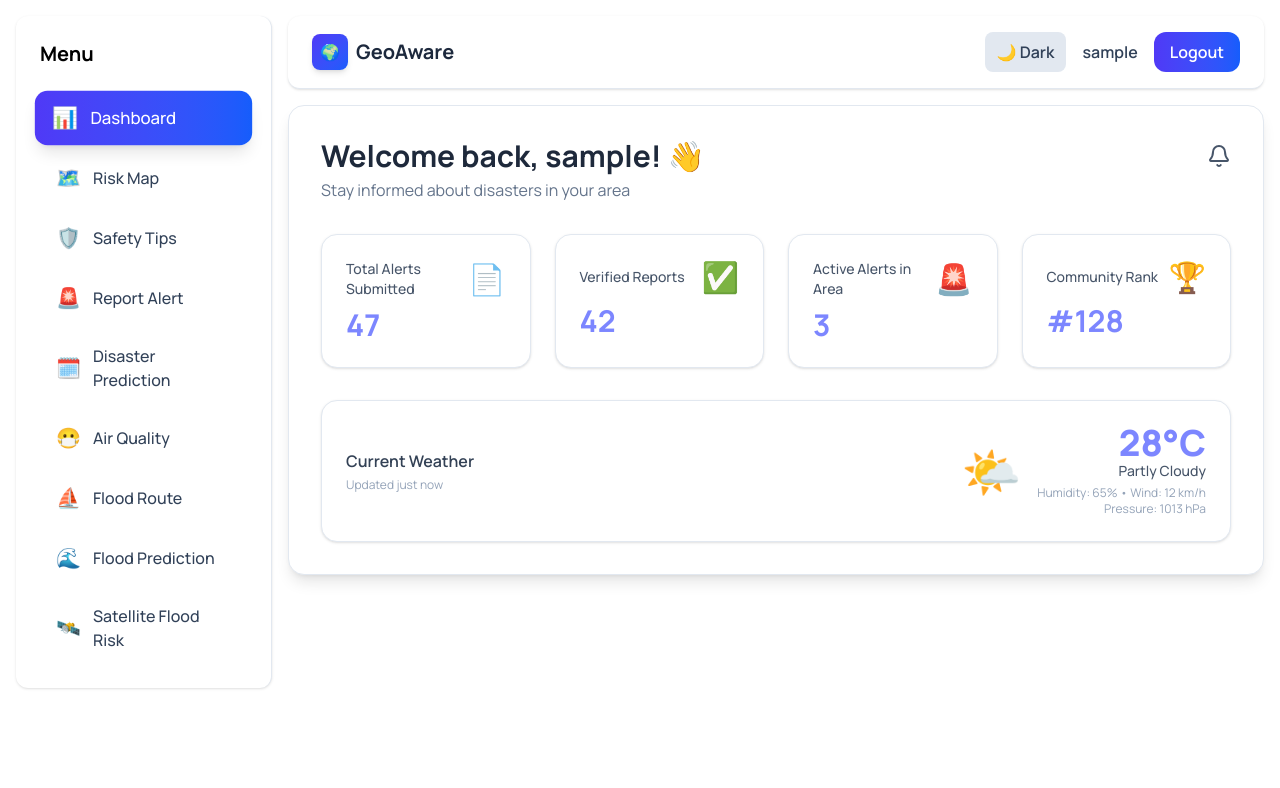
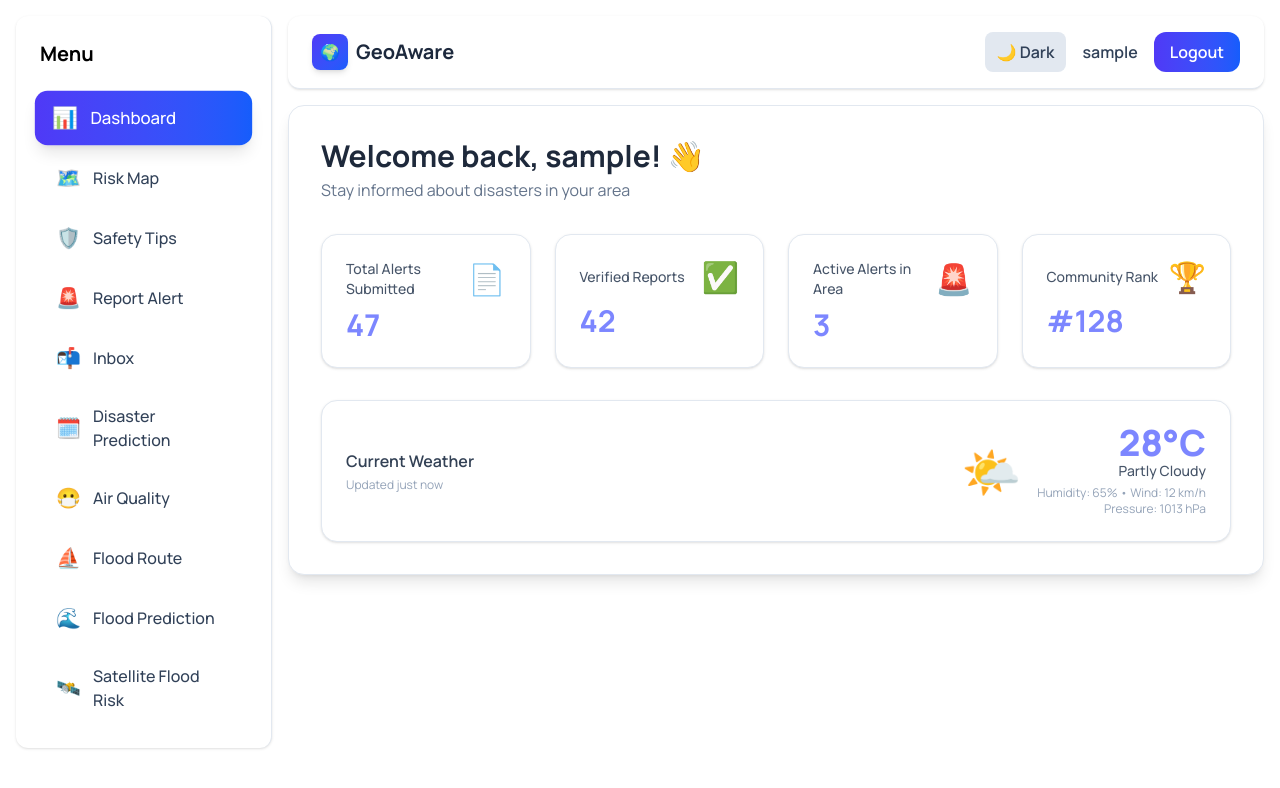
Before and after one commit to Sssaranshhh/GeoAware, a React (Vite) app in the folder frontend/: page /dashboard in a window 1280 px wide. Shown: the top 788 px of the page. Built offline with nearby package versions, Linux system fonts and the light colour scheme; no server answers; sample sign-in values are in the browser's storage.

Commit message:
inbox fixed

```diff
--- a/frontend/src/components/common/Sidebar.jsx
+++ b/frontend/src/components/common/Sidebar.jsx
@@ -37,6 +37,12 @@ const Sidebar = ({ darkMode }) => {
       label: "Broadcast Alert",
       icon: "📢",
       roles: ["admin"],
+    },
+    {
+      path: "/inbox",
+      label: "Inbox",
+      icon: "📬",
+      roles: ["user", "responder", "admin"],
     },
     {
       path: "/predict",
@@ -94,12 +100,11 @@ const Sidebar = ({ darkMode }) => {
             to={item.path}
             className={({ isActive }) =>
               `flex items-center gap-3 px-4 py-3 rounded-xl transition-all duration-200 font-medium
-              ${
-                isActive
-                  ? darkMode
-                    ? "bg-gradient-to-r from-indigo-600 to-blue-600 text-white shadow-lg scale-105"
-                    : "bg-gradient-to-r from-indigo-600 to-blue-600 text-white shadow-lg scale-105"
-                  : darkMode
+              ${isActive
+                ? darkMode
+                  ? "bg-gradient-to-r from-indigo-600 to-blue-600 text-white shadow-lg scale-105"
+                  : "bg-gradient-to-r from-indigo-600 to-blue-600 text-white shadow-lg scale-105"
+                : darkMode
                   ? "text-gray-300 hover:bg-gray-800 active:scale-95"
                   : "text-slate-700 hover:bg-slate-100 active:scale-95"
               }
--- a/frontend/src/pages/DashboardPage.jsx
+++ b/frontend/src/pages/DashboardPage.jsx
@@ -1,12 +1,9 @@
 import React from "react";
 import { useAppContext } from "../Context/AppContext";
 import StatsCard from "../components/dashboard/StatsCard";
-import { Bell } from "lucide-react";
-import { useNavigate } from "react-router-dom";
 
 const DashboardPage = ({ message, darkMode }) => {
   const { role, userName } = useAppContext();
-  const navigate = useNavigate();
 
   const stats = [
     { label: "Total Alerts Submitted", value: 47, icon: "📄" },
@@ -19,21 +16,12 @@ const DashboardPage = ({ message, darkMode }) => {
     <div className="space-y-8">
       {/* Welcome Section */}
       <div>
-        <div className="flex justify-between items-center">
         <h1
           className="text-3xl font-bold"
           style={{ color: darkMode ? "#ededed" : "#1e293b" }}
         >
           Welcome back, {userName}! 👋
         </h1>
-          <button
-            onClick={() => navigate("/inbox")}
-            style={{ color: darkMode ? "#b3b3b3" : "#475569" }}
-            className="hover:opacity-70 transition-opacity"
-          >
-            <Bell />
-          </button>
-        </div>
         <p
           className="mt-1"
           style={{ color: darkMode ? "#8a8a8a" : "#64748b" }}
```
Lines whose indentation alone changed are shown as unchanged.
